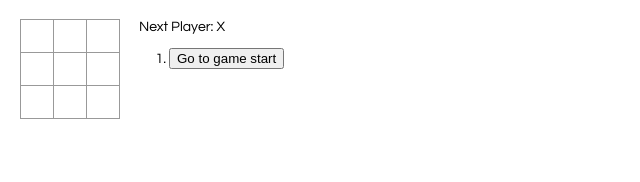
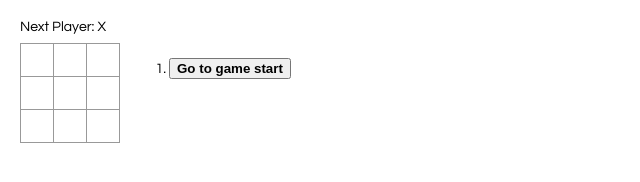
Before and after one commit to arorashivoy/TicTacToe-React, a React app: page / in a window 1280 px wide. Shown: the whole page, without its empty margins (0-640 px from the left). Built offline with nearby package versions, Linux system fonts and the light colour scheme.

Commit message:
Add some more styling

```diff
--- a/src/index.css
+++ b/src/index.css
@@ -40,7 +40,11 @@ body {
     background: #ddd;
   }
 
-  .game {
+  /* .game {
+    display: flex;
+    flex-direction: row;
+  } */
+  .game-board {
     display: flex;
     flex-direction: row;
   }
--- a/src/index.js
+++ b/src/index.js
@@ -27,23 +27,18 @@ class Board extends React.Component {
   }
 
   render() {
+    let boardRows = [];
+    for (let row = 0; row < 3; row++) {
+      let boardCols = [];
+      for (let col = 0; col < 3; col++){
+        boardCols.push(<span key={(row*3)+col}>{this.renderSquare((row*3)+col)}</span>);
+      };
+      boardRows.push(<div key={row}>{boardCols}</div>);
+    }
+
     return (
       <div>
-        <div className="board-row">
-          {this.renderSquare(0)}
-          {this.renderSquare(1)}
-          {this.renderSquare(2)}
-        </div>
-        <div className="board-row">
-          {this.renderSquare(3)}
-          {this.renderSquare(4)}
-          {this.renderSquare(5)}
-        </div>
-        <div className="board-row">
-          {this.renderSquare(6)}
-          {this.renderSquare(7)}
-          {this.renderSquare(8)}
-        </div>
+        {boardRows}
       </div>
     );
   }
@@ -87,40 +82,73 @@ class Game extends React.Component {
     });
   }
 
+  checkNoNull(arr) {
+    for (let i = 0; i < arr.length; i++) {
+      if (!arr[i]) {
+        return false
+      }
+    }
+    return true
+  }
+
   render() {
     const history = this.state.history;
     const current = history[this.state.stepNumber];
     const winner = calculateWinner(current.squares);
 
     const moves = history.map((step,  move) => {
+      let col, row;
+      if (move !== 0){
+        for (let i = 0; i < 9; i++) {
+          if (this.state.history[move-1].squares[i] !== step.squares[i]) {
+            col = Math.floor(i/3)
+            row = i - (3*col)
+          }
+        };
+      };
+
       const desc = move ?
-        'Go to move #' + move:
+        'Go to move #' + move + ' (' + (col+1) + ', ' + (row+1) + ")":
         'Go to game start';
-      return (
-        <li key={move}>
-          <button onClick={() => this.jumpTo(move)}>{desc}</button>
-        </li>
-      );
+
+        if (move === this.state.stepNumber) {
+          return (
+            <li key={move}>
+                <button onClick={() => this.jumpTo(move)}><b>{desc}</b></button>
+            </li>
+          )
+        } else {
+          return (
+            <li key={move}>
+                <button onClick={() => this.jumpTo(move)}>{desc}</button>
+            </li>
+          )
+        };
     });
 
+    const noNull = this.checkNoNull(current.squares)
     let status;
     if (winner) {
       status = 'Winner: ' + winner;
-    }else {
+    }
+    else if (noNull) {
+      status = 'It is a DRAW'
+    }
+    else {
       status = 'Next Player: ' + (this.state.xIsNext ? 'X':'O');
     }
 
     return (
       <div className="game">
+        <div className="status">{status}</div>
         <div className="game-board">
           <Board
             squares={current.squares}
             onClick={(i) => this.handleClick(i)}
           />
-        </div>
-        <div className="game-info">
-          <div>{status}</div>
-          <ol>{moves}</ol>
+          <div className="game-info">
+            <ol>{moves}</ol>
+          </div>
         </div>
       </div>
     );
```
